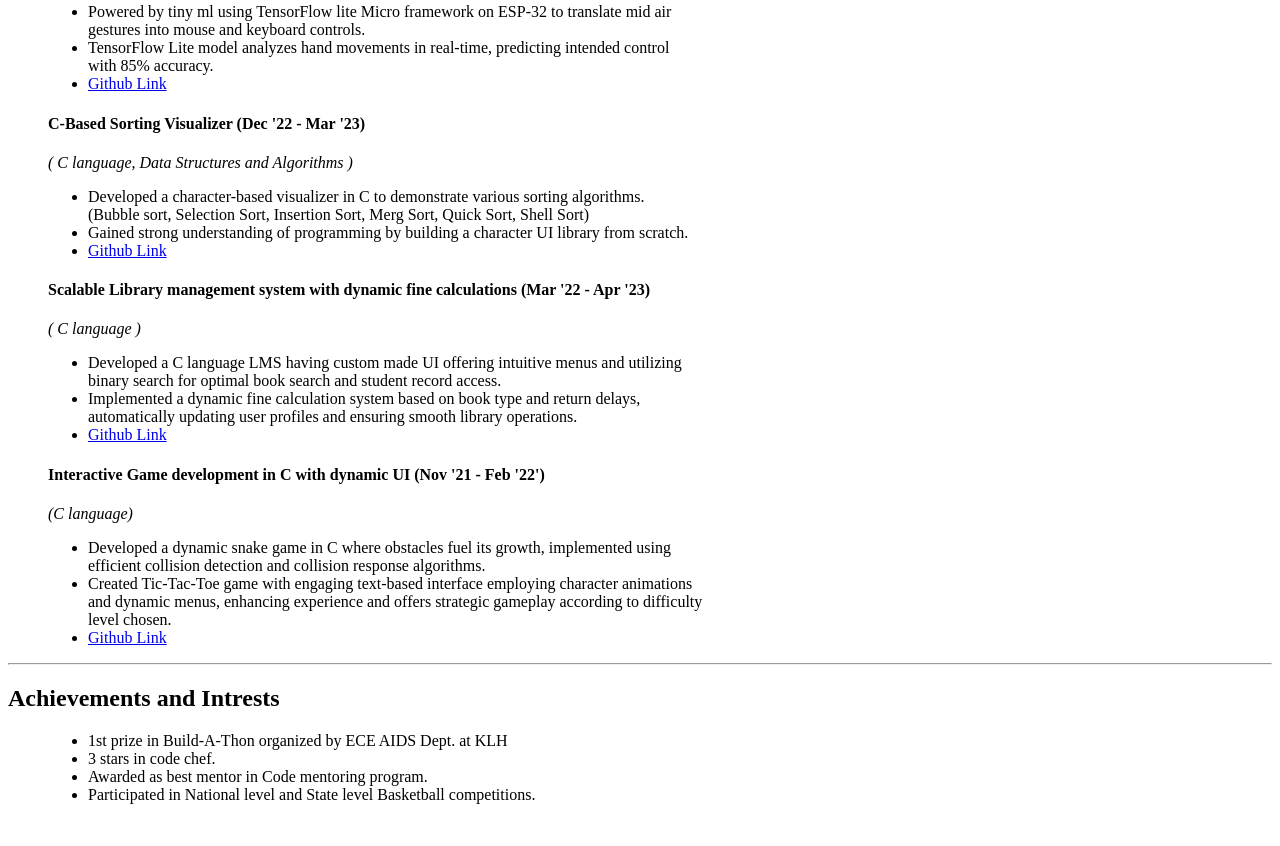
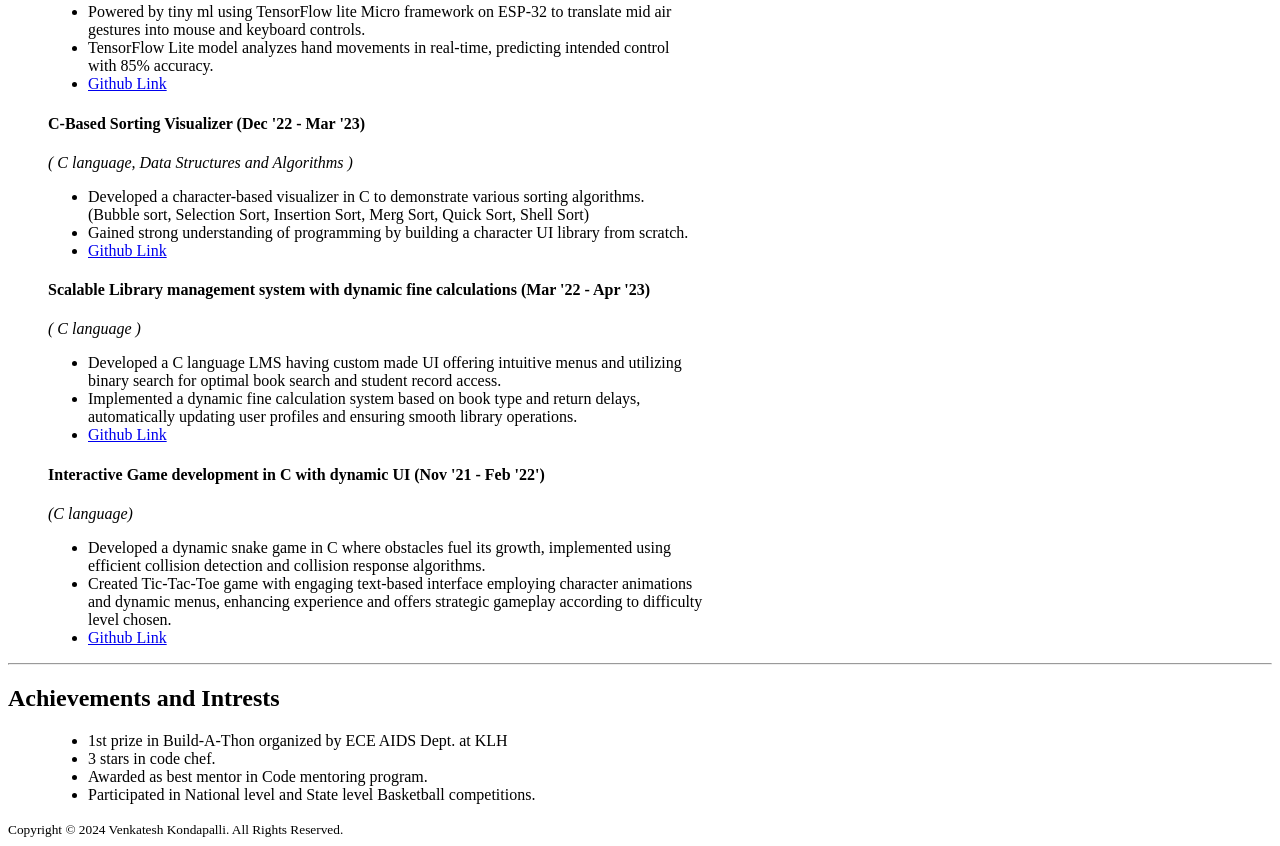
Before and after one commit to venkatesh28032004/My_Portfolio, a plain HTML site: page index.html in a window 1280 px wide. Shown: the part 623-1469 px from the top of the page. Before the commit the page ends 1443 px from the top, so only its background shows below. Drawn offline with Linux system fonts and the light colour scheme.

Commit message:
added Footer

```diff
--- a/index.html
+++ b/index.html
@@ -91,5 +91,10 @@
             <li>Participated in National level and State level Basketball competitions.</li>
         </ul>
     </blockquote>
+    <footer>
+        <small>
+          Copyright © 2024 Venkatesh Kondapalli. All Rights Reserved.
+        </small>
+      </footer>
 </body>
 </html>
```
